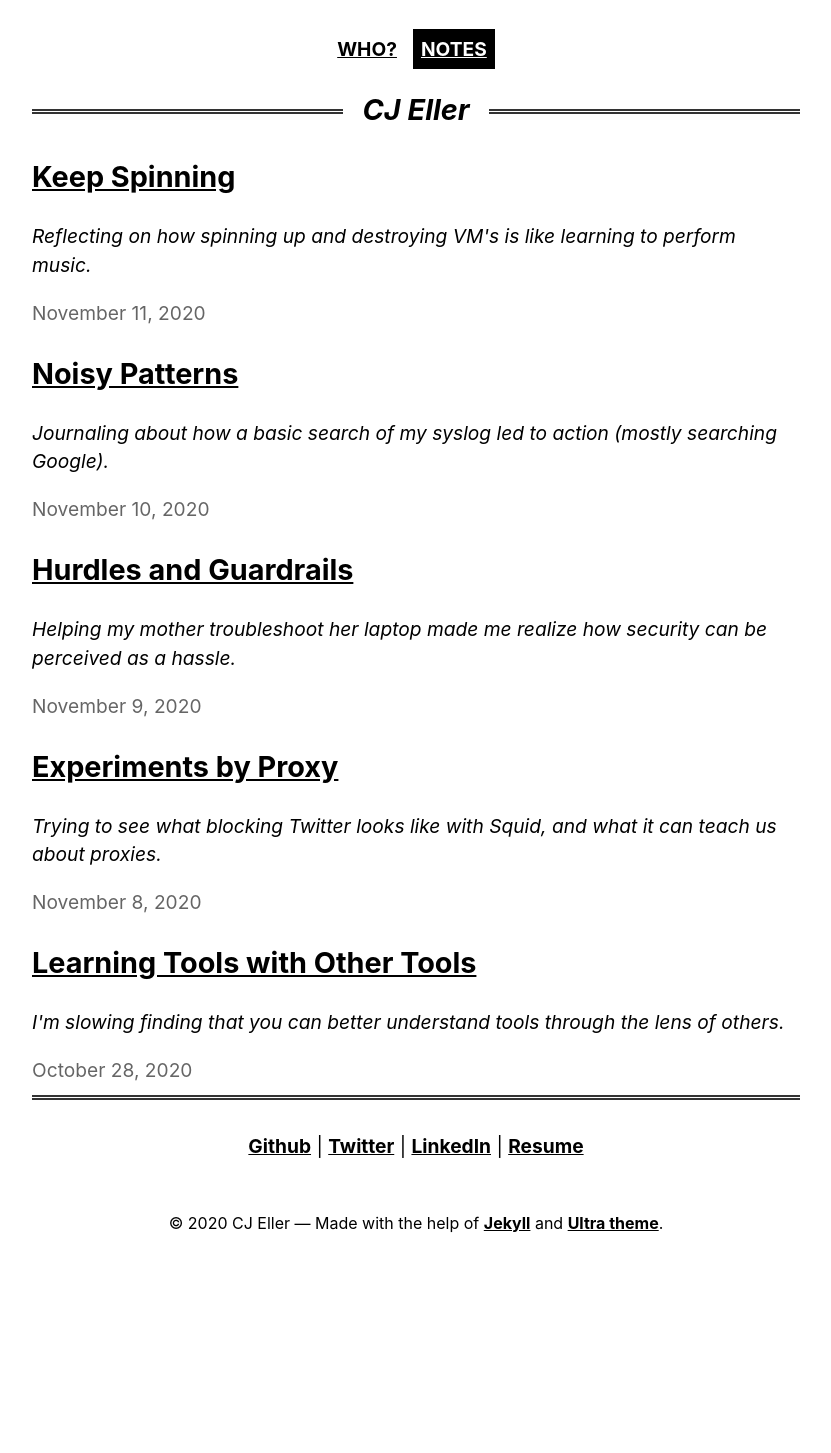
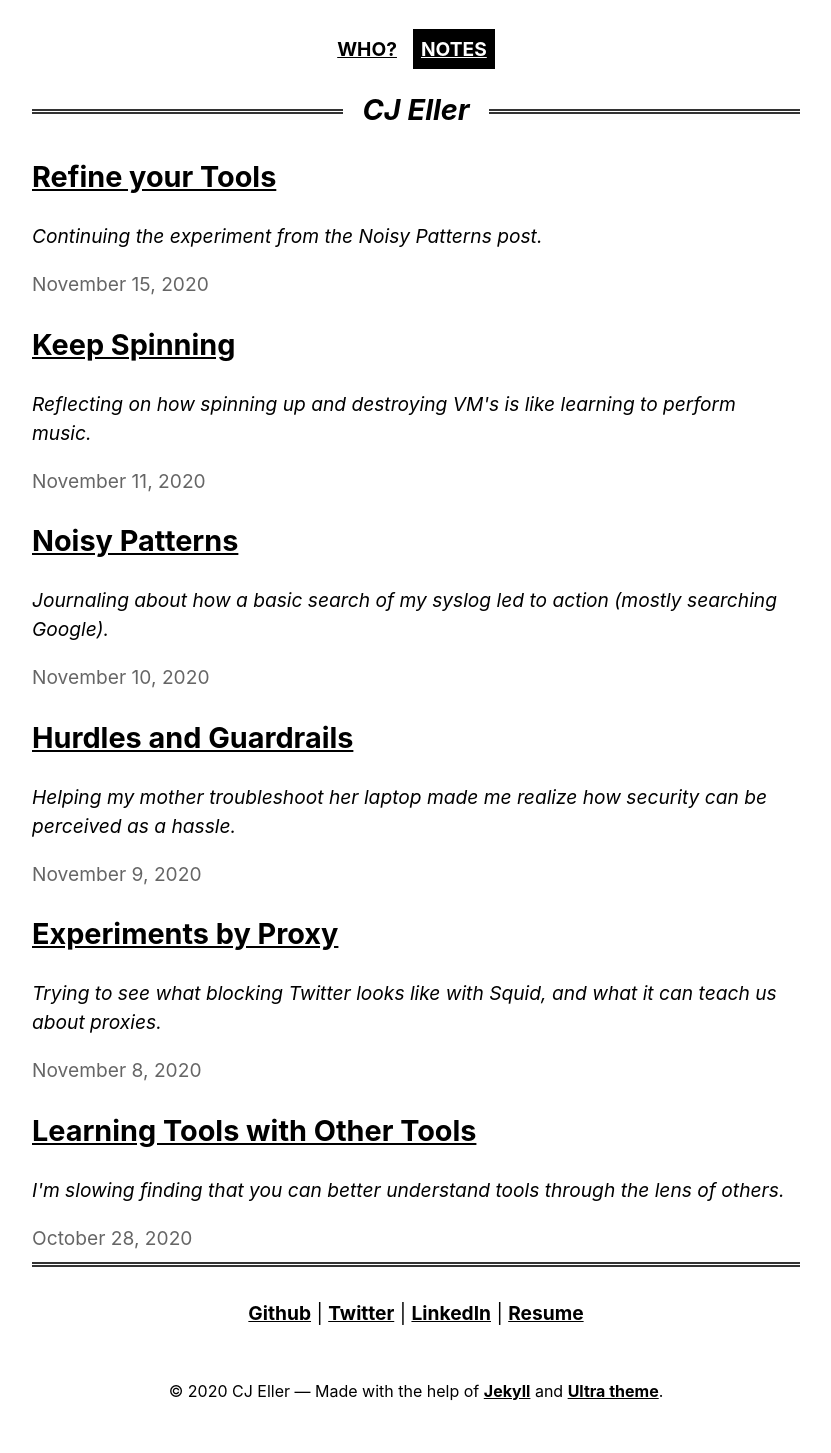
Before and after one commit to cjeller1592/cjeller-site, a Jekyll site: the page built from _pages/notes.md, in a window 1280 px wide. Shown: the whole page, without its empty margins (224-1055 px from the left). Built offline with Jekyll 4.4.1, drawn with Linux system fonts in a browser that asks for light colours; before the commit the page ends 1285 px from its top, so only the background shows below that; some of the changed lines change nothing that is shown.

Commit message:
Added Refine your Tools post and edited Noisy Patterns post

````diff
--- /dev/null
+++ b/_posts/2020-11-15-refine-your-tools.md
@@ -0,0 +1,26 @@
+---
+layout: post
+title: Refine your Tools
+summary: Continuing the experiment from the Noisy Patterns post.
+---
+_This is an update from the [Noisy Patterns post](/2020/11/10/noisy-patterns)_
+
+I haven't received an email notification from Splunk since I made the rule in my firewall.
+
+No news is good news right? Well, no news could mean bad news too. Maybe the email didn't go off. But it could be a problem on my end. Since the event took up a big chunk of the machine's syslog (2000 times in one week), I configured the alert so that it'd send an email when the event appeared 100 times. That way I could catch it at the beginning. What if the event only occurred 50 times? 99 times? I had to investigate the logs.
+
+Back to Splunk I went. Here's the event I was looking for in the syslog:
+
+```my-machine kernel: [10364.424213] [UFW BLOCK] IN=eth0 OUT= MAC=[REDACTED] SRC=192.168.50.1 DST=224.0.0.1 LEN=36 TOS=0x00 PREC=0x00 TTL=1 ID=60184 DF PROTO=2
+```
+
+How could I break this down into something that Splunk can search for? I created a query for an event in the syslog where the source address is the router's (192.168.50.1) and the destination address is the all-hosts group's (224.0.0.1).
+
+```sourcetype="syslog" SRC="192.168.50.1" DST="224.0.0.1"
+```
+
+Nothing showed up in the syslog from this search. Great.
+
+But couldn't I save doing the search if I set the email notification to send with a single instance of the event in the syslog? Definitely. I think I had the overwhelming logs at the forefront of my mind when I set the notification to go off at 100 occurrences. Even one occurrence of the event would've been too many. Guess I'll update that.
+
+This goes to show the never ending process of refining your tools. To paraphrase [John Strand](), the thing you have to be scared of isn't false positives but false negatives, so refine your tools!
````
Also changed, not shown: _posts/2020-11-10-noisy-patterns.md (+3 -1 lines).
